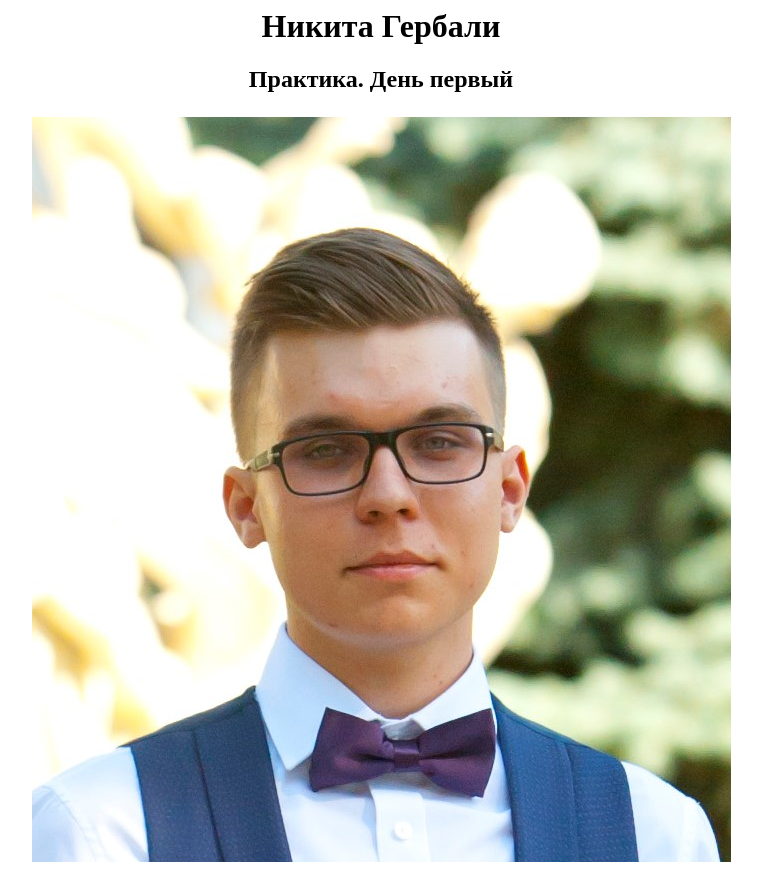
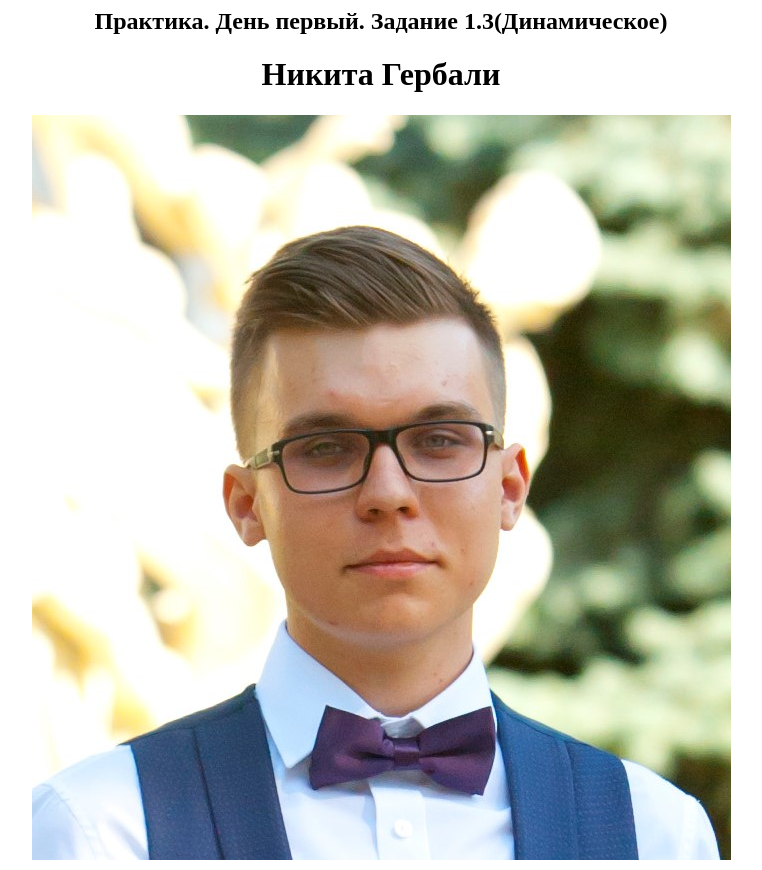
Before and after one commit to nikitaherbali/Practice.-Day-1.-Task-1.3, a plain HTML site: page index1.3.html in a window 1280 px wide. Shown: the top 870 px of the page, without its empty margins (259-1021 px from the left). Drawn offline with Linux system fonts and the light colour scheme.

Commit message:
Update and rename index.html to index1.3.html

```diff
--- a/index.html
+++ b/index1.3.html
@@ -3,11 +3,10 @@
         <link rel="stylesheet" href="styles.css">
     </head>
     <body>
+        <h2>Практика. День первый. Задание 1.3(Динамическое)<h2>
         <h1>Никита Гербали</h1>
-        <h2>Практика. День первый <h2>
         <p><a> <img src = "CZI_5164.jpg"> </a></p>
         <canvas id="canvas" width="500" height="500"></canvas>
-
-        <script src = "script.js"></script>
+        <script src = "script3.js"></script>
     </body>
 </html>
```
